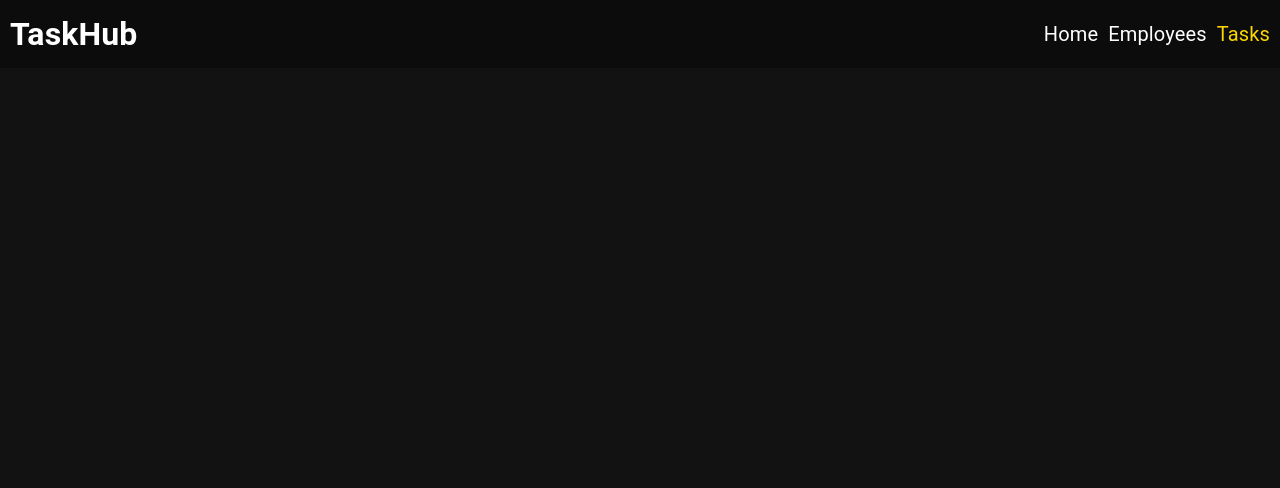
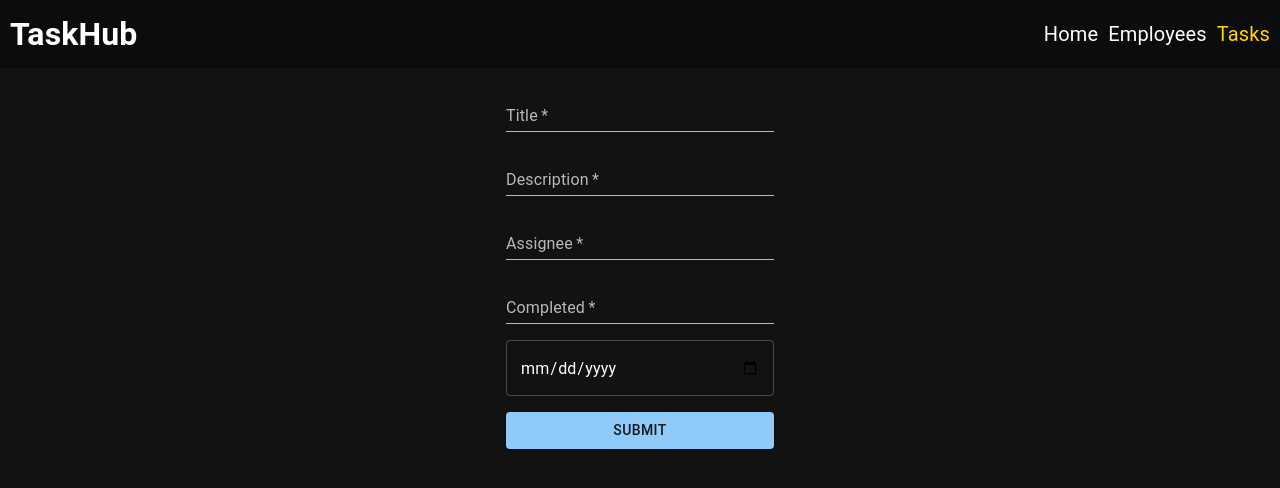
Before and after one commit to RadosRosic/TaskHub, a React (Create React App) app: page /tasks/new-task in a window 1280 px wide. Shown: the top 488 px of the page. Built offline with nearby package versions, Linux system fonts and the light colour scheme.

Commit message:
move router to different file. minor cosmetic fixes.

```diff
--- a/src/App.js
+++ b/src/App.js
@@ -1,18 +1,6 @@
-import { createBrowserRouter, RouterProvider } from "react-router-dom";
-
-import HomePage from "./pages/Home";
-import Root from "./pages/Root";
-import EmployeesPage, { loader as employeesLoader } from "./pages/Employees";
-import NewEmployeePage from "./pages/Employees/New";
-import EditEmployeePage from "./pages/Employees/Edit";
-import TasksPage, { loader as tasksLoader } from "./pages/Tasks";
-import ErrorPage from "./pages/Error";
-
-import { action as employeeHttpAction } from "./components/EmployeeForm";
-
 import { ThemeProvider, createTheme } from "@mui/material/styles";
 import CssBaseline from "@mui/material/CssBaseline";
-import Employee, { loader as employeeLoader } from "./pages/Employees/Employee";
+import Router from "./Router";
 
 const darkTheme = createTheme({
   palette: {
@@ -20,64 +8,11 @@ const darkTheme = createTheme({
   },
 });
 
-const router = createBrowserRouter([
-  {
-    path: "/",
-    element: <Root />,
-    errorElement: <ErrorPage />,
-    children: [
-      { index: true, element: <HomePage /> },
-      {
-        path: "tasks",
-        children: [
-          { index: true, element: <TasksPage />, loader: tasksLoader },
-          {
-            path: ":taskID",
-            children: [
-              { index: true, elemet: <p>Task ID</p> },
-              { path: "edit-task", element: <p>Edit Task</p> },
-            ],
-          },
-        ],
-      },
-      {
-        path: "employees",
-        children: [
-          {
-            index: true,
-            element: <EmployeesPage />,
-            loader: employeesLoader,
-          },
-          {
-            path: "new-employee",
-            element: <NewEmployeePage />,
-            action: employeeHttpAction,
-          },
-          {
-            id: "employee",
-            path: ":employeeID",
-            loader: employeeLoader,
-
-            children: [
-              { index: true, element: <Employee /> },
-              {
-                path: "edit-employee",
-                element: <EditEmployeePage />,
-                action: employeeHttpAction,
-              },
-            ],
-          },
-        ],
-      },
-    ],
-  },
-]);
-
 function App() {
   return (
     <ThemeProvider theme={darkTheme}>
       <CssBaseline />
-      <RouterProvider router={router} />
+      <Router />
     </ThemeProvider>
   );
 }
--- /dev/null
+++ b/src/Router.js
@@ -0,0 +1,84 @@
+import { createBrowserRouter, RouterProvider } from "react-router-dom";
+
+import HomePage from "./pages/Home";
+import Root from "./pages/Root";
+import EmployeesPage, { loader as employeesLoader } from "./pages/Employees";
+import Employee, { loader as employeeLoader } from "./pages/Employees/Employee";
+import NewEmployeePage from "./pages/Employees/New";
+import EditEmployeePage from "./pages/Employees/Edit";
+import TasksPage, { loader as tasksLoader } from "./pages/Tasks/Tasks";
+import NewTaskPage from "./pages/Tasks/New";
+import EditTaskPage from "./pages/Tasks/Edit";
+import ErrorPage from "./pages/Error";
+
+import { action as taskHttpAction } from "./components/TaskForm";
+import { action as employeeHttpAction } from "./components/EmployeeForm";
+
+const router = createBrowserRouter([
+  {
+    path: "/",
+    element: <Root />,
+    errorElement: <ErrorPage />,
+    children: [
+      { index: true, element: <HomePage /> },
+      {
+        path: "tasks",
+        children: [
+          { index: true, element: <TasksPage />, loader: tasksLoader },
+          {
+            path: "new-task",
+            element: <NewTaskPage />,
+            action: taskHttpAction,
+          },
+          {
+            id: "task",
+            path: ":taskID",
+            children: [
+              { index: true, element: <p>Task ID</p> },
+              {
+                path: "edit-task",
+                element: <EditTaskPage />,
+                action: taskHttpAction,
+              },
+            ],
+          },
+        ],
+      },
+      {
+        path: "employees",
+        children: [
+          {
+            index: true,
+            element: <EmployeesPage />,
+            loader: employeesLoader,
+          },
+          {
+            path: "new-employee",
+            element: <NewEmployeePage />,
+            action: employeeHttpAction,
+          },
+          {
+            id: "employee",
+            path: ":employeeID",
+            loader: employeeLoader,
+
+            children: [
+              { index: true, element: <Employee /> },
+              {
+                path: "edit-employee",
+                element: <EditEmployeePage />,
+                action: employeeHttpAction,
+              },
+            ],
+          },
+        ],
+      },
+    ],
+  },
+]);
+
+const Router = () => {
+  return <RouterProvider router={router} />;
+};
+
+export default Router;
--- /dev/null
+++ b/src/components/TaskForm.jsx
@@ -0,0 +1,90 @@
+import { Form, json, redirect } from "react-router-dom";
+import { TextField, Stack, Button, Paper, Input } from "@mui/material";
+
+const TaskForm = ({ method, task }) => {
+  console.log(task);
+  return (
+    <Form method={method}>
+      <Stack width={300} m="auto" p={2} spacing={2}>
+        <TextField
+          label="Title"
+          variant="standard"
+          name="title"
+          required
+          defaultValue={task ? task.title : ""}
+        />
+        <TextField
+          label="Description"
+          variant="standard"
+          name="description"
+          required
+          defaultValue={task ? task.description : ""}
+        />
+        <TextField
+          label="Assignee"
+          variant="standard"
+          name="assignee"
+          required
+          defaultValue={task ? task.assignee : ""}
+        />
+
+        <TextField
+          label="Completed"
+          variant="standard"
+          name="completed"
+          required
+          defaultValue={task ? task.completed : ""}
+        />
+        <TextField
+          type="date"
+          name="dueDate"
+          required
+          defaultValue={task ? task.dateOfBirth : null}
+        />
+
+        <Button variant="contained" type="submit">
+          Submit
+        </Button>
+      </Stack>
+    </Form>
+  );
+};
+
+export default TaskForm;
+
+export async function action({ request, params }) {
+  const method = request.method;
+  const data = await request.formData();
+
+  const newTaskData = {
+    title: data.get("title"),
+    description: data.get("description"),
+    dueDate: data.get("dueDate"),
+    completed: data.get("completed"),
+    assignee: data.get("assignee"),
+  };
+
+  let url = "https://6409c70ed16b1f3ed6dc8caf.mockapi.io/taskhub/tasks";
+
+  if (method === "PUT") {
+    const taskID = params.taskID;
+    url += `/${taskID}`;
+  }
+
+  const response = await fetch(url, {
+    method: method,
+    headers: {
+      "Content-Type": "application/json",
+    },
+    body: JSON.stringify(newTaskData),
+  });
+
+  if (!response.ok && method === "PUT") {
+    throw json({ message: "Could not edit task" }, { status: 500 });
+  }
+  if (!response.ok && method === "POST") {
+    throw json({ message: "Could not create new task" }, { status: 500 });
+  }
+
+  return redirect("/tasks");
+}
--- /dev/null
+++ b/src/components/Tasks/Card.jsx
@@ -0,0 +1,30 @@
+import {
+  Card,
+  CardActions,
+  CardContent,
+  Button,
+  Typography,
+} from "@mui/material";
+
+import { formatDate, shortenText } from "../../functions/format-data";
+
+const TaskCard = ({ task }) => {
+  return (
+    <Card>
+      <CardContent>
+        <Typography variant="h6" component="h3">
+          {task.title}
+        </Typography>
+        <Typography variant="subtitle2">{formatDate(task.dueDate)}</Typography>
+        <Typography variant="body2">{shortenText(task.description)}</Typography>
+        <Typography>{task.completed}</Typography>
+        {/* <Typography>{task.assignee}</Typography> */}
+      </CardContent>
+      <CardActions>
+        <Button>More info</Button>
+      </CardActions>
+    </Card>
+  );
+};
+
+export default TaskCard;
--- /dev/null
+++ b/src/components/Tasks/Grid.jsx
@@ -0,0 +1,17 @@
+import React from "react";
+import { Grid } from "@mui/material";
+import TaskCard from "./Card";
+
+const TaskGrid = ({ tasks }) => {
+  return (
+    <Grid container spacing={3} p={3}>
+      {tasks.map((task) => (
+        <Grid key={task.id} item xs={12} sm={6} md={4} lg={3}>
+          <TaskCard task={task} />
+        </Grid>
+      ))}
+    </Grid>
+  );
+};
+
+export default TaskGrid;
--- a/src/functions/format-data.js
+++ b/src/functions/format-data.js
@@ -20,3 +20,9 @@ export const shortenEmail = (email) => {
 
   return `${name}@${domain}`;
 };
+
+export const shortenText = (text) => {
+  if (text.length > 140) {
+    return text.slice(0, 140).concat("...");
+  } else return text;
+};
--- a/src/pages/Employees/Employee.jsx
+++ b/src/pages/Employees/Employee.jsx
@@ -23,7 +23,6 @@ export async function loader({ params }) {
     );
   } else {
     const resData = await response.json();
-    console.log(id, resData);
     return resData;
   }
 }
--- /dev/null
+++ b/src/pages/Tasks/Edit.jsx
@@ -0,0 +1,9 @@
+import TaskForm from "../../components/TaskForm";
+import { useRouteLoaderData } from "react-router-dom";
+
+const NewTask = () => {
+  const data = useRouteLoaderData("task");
+  return <TaskForm method="PUT" task={data} />;
+};
+
+export default NewTask;
--- /dev/null
+++ b/src/pages/Tasks/New.jsx
@@ -0,0 +1,7 @@
+import TaskForm from "../../components/TaskForm";
+
+const NewTask = () => {
+  return <TaskForm method="POST" />;
+};
+
+export default NewTask;
--- /dev/null
+++ b/src/pages/Tasks/Tasks.jsx
@@ -0,0 +1,21 @@
+import { useLoaderData, json } from "react-router-dom";
+import TaskGrid from "../../components/Tasks/Grid";
+
+const Tasks = () => {
+  const data = useLoaderData();
+
+  return <TaskGrid tasks={data} />;
+};
+
+export default Tasks;
+
+export async function loader() {
+  const response = await fetch(
+    "https://6409c70ed16b1f3ed6dc8caf.mockapi.io/taskhub/tasks"
+  );
+  if (!response.ok) {
+    throw json({ message: "Could not fetch employees." }, { status: 500 });
+  } else {
+    return response;
+  }
+}
```
Also changed, not shown: src/components/EmployeeForm.jsx (+0 -7 lines).
